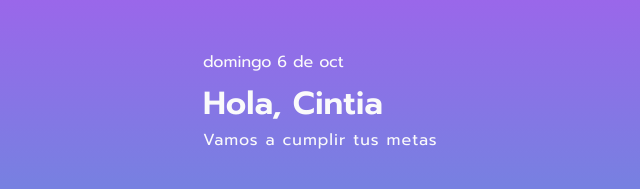
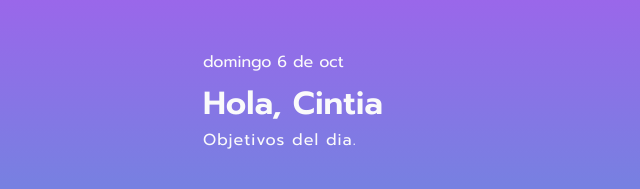
Before and after one commit to cintia84/listadetareasdecintia, a plain HTML site: page index.html in a window 1280 px wide. Shown: the top 189 px of the page, 237-877 px from the left. Drawn offline with Linux system fonts and the light colour scheme.

Commit message:
Update index.html

```diff
--- a/index.html
+++ b/index.html
@@ -17,7 +17,7 @@
     <div class="perfil">
         <div id="fecha"></div>
         <h1>Hola, Cintia </h1>
-        <span>Vamos a cumplir tus metas</span>
+        <span>Objetivos del dia.</span>
     </div>
 
     <div class="agregar-tarea">
```
